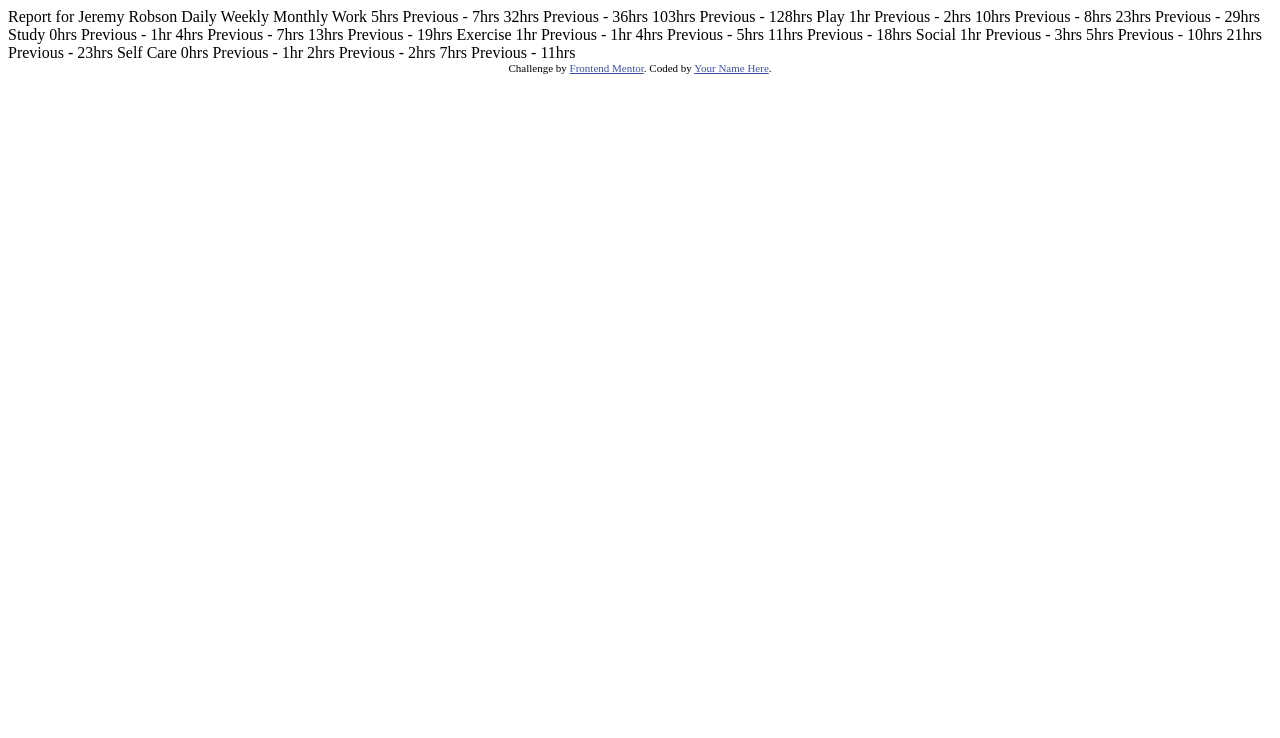
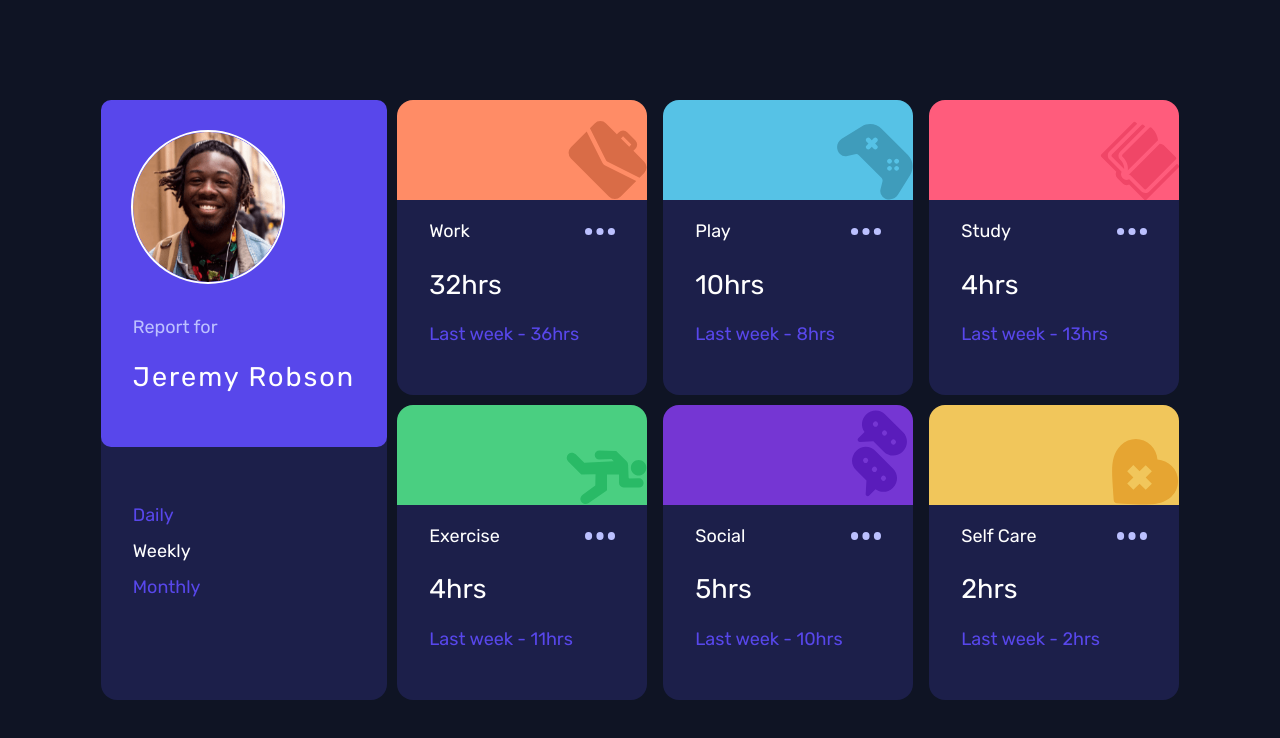
Before and after one commit to gouravsh4225/time-tracking-dashboard-challenge-hub, a plain HTML site: page index.html in a window 1280 px wide. Drawn offline with Linux system fonts and the light colour scheme.

Commit message:
completed

```diff
--- a/index.html
+++ b/index.html
@@ -5,76 +5,120 @@
   <meta name="viewport" content="width=device-width, initial-scale=1.0"> <!-- displays site properly based on user's device -->
 
   <link rel="icon" type="image/png" sizes="32x32" href="./images/favicon-32x32.png">
-
+  <link rel="stylesheet" href="style.css">
   <title>Frontend Mentor | Time tracking dashboard</title>
-
-  <!-- Feel free to remove these styles or customise in your own stylesheet 👍 -->
-  <style>
-    .attribution { font-size: 11px; text-align: center; }
-    .attribution a { color: hsl(228, 45%, 44%); }
-  </style>
 </head>
 <body>
+    <div class="flex-container flex-gap-10 flex-100 ">
+      <div class="sidebar-wrapper main-card">
+        <section class="sidebar-profile">
+            <div class="profile-card">
+              <img src="./images/image-jeremy.png" class="profile-user-image"/>
 
-  Report for
-  Jeremy Robson
+              <div class="profile-details">
+                <p class="report-for">Report for</p>
+                <h1 class="profile-name">Jeremy Robson</h1>
+              </div>
+            </div>
+            <div class="profile-report">
+              <ul class="profile-report-lists">
+                <li class="profile-report-item fw-400">Daily</li>
+                <li class="profile-report-item fw-400 item-active">Weekly</li>
+                <li class="profile-report-item fw-400">Monthly</li>
+              </ul>
+            </div>
+        </section>
+      </div>
+      <div class="content-wrapper">
+        <div class="grid-container grid-col-3 grid-gap-1">
+          <div class="content-card">
+            <div class="content-card-header work-header ">
+              <img src="./images/icon-work.svg" />
+            </div>
+            <div class="content-card-body">
+              <div class="content-body-header">
+                <span>Work</span>
+                <img src="./images/icon-ellipsis.svg" class="image-epllise-icon"/>
+              </div>
+              <h2 class="text-color-white fw-400">32hrs</h2>
+              <p class="text-last-title">Last week -  <span>36hrs</span></p>
+            </div>
+          </div>
+          <div class="content-card">
+            <div class="content-card-header play-header">
+              <img src="./images/icon-play.svg" />
+            </div>
+            <div class="content-card-body">
+              <div class="content-body-header">
+                <span>Play</span>
+                <img src="./images/icon-ellipsis.svg" class="image-epllise-icon"/>
+              </div>
+              <h2 class="text-color-white fw-400">10hrs</h2>
+              <p class="text-last-title">Last week -  <span>8hrs</span></p>
+            </div>
+          </div>
+          <div class="content-card">
+            <div class="content-card-header study-header">
+              <img src="./images/icon-study.svg" />
+            </div>
+            <div class="content-card-body">
+              <div class="content-body-header">
+                <span>Study</span>
+                <img src="./images/icon-ellipsis.svg" class="image-epllise-icon"/>
+              </div>
+              <h2 class="text-color-white fw-400">4hrs</h2>
+              <p class="text-last-title">Last week -  <span>13hrs</span></p>
+            </div>
+          </div>
+        </div>
+        <div class="grid-container grid-col-3 grid-gap-1">
+          <div class="content-card mb-0">
+            <div class="content-card-header exericse-header">
+              <img src="./images/icon-exercise.svg"/>
+            </div>
+            <div class="content-card-body">
+              <div class="content-body-header">
+                <span>Exercise</span>
+                <img src="./images/icon-ellipsis.svg" class="image-epllise-icon"/>
+              </div>
+              <h2 class="text-color-white fw-400">4hrs</h2>
+              <p class="text-last-title">Last week -  <span>11hrs</span></p>
+            </div>
+          </div>
+          <div class="content-card mb-0">
+            <div class="content-card-header social-header">
+              <img src="./images/icon-social.svg" />
+            </div>
+            <div class="content-card-body">
+              <div class="content-body-header">
+                <span>Social</span>
+                <img src="./images/icon-ellipsis.svg" class="image-epllise-icon"/>
+              </div>
+              <h2 class="text-color-white fw-400">5hrs</h2>
+              <p class="text-last-title">Last week -  <span>10hrs</span></p>
+            </div>
+          </div>
+          <div class="content-card mb-0">
+            <div class="content-card-header self-care-header">
+              <img src="./images/icon-self-care.svg" />
+            </div>
+            <div class="content-card-body">
+              <div class="content-body-header">
+                <span>Self Care</span>
+                <img src="./images/icon-ellipsis.svg" class="image-epllise-icon"/>
+              </div>
+              <h2 class="text-color-white fw-400">2hrs</h2>
+              <p class="text-last-title">Last week -  <span>2hrs</span></p>
+            </div>
+          </div>
+        </div>
+        </div>
 
-  Daily
-  Weekly
-  Monthly
+    </div>
 
-  Work
-  5hrs <!-- daily -->
-  Previous - 7hrs <!-- daily -->
-  32hrs <!-- weekly -->
-  Previous - 36hrs <!-- weekly -->
-  103hrs <!-- monthly -->
-  Previous - 128hrs <!-- monthly -->
-
-  Play
-  1hr <!-- daily -->
-  Previous - 2hrs <!-- daily -->
-  10hrs <!-- weekly -->
-  Previous - 8hrs <!-- weekly -->
-  23hrs <!-- monthly -->
-  Previous - 29hrs <!-- monthly -->
-
-  Study
-  0hrs <!-- daily -->
-  Previous - 1hr <!-- daily -->
-  4hrs <!-- weekly -->
-  Previous - 7hrs <!-- weekly -->
-  13hrs <!-- monthly -->
-  Previous - 19hrs <!-- monthly -->
-
-  Exercise
-  1hr <!-- daily -->
-  Previous - 1hr <!-- daily -->
-  4hrs <!-- weekly -->
-  Previous - 5hrs <!-- weekly -->
-  11hrs <!-- monthly -->
-  Previous - 18hrs <!-- monthly -->
-
-  Social
-  1hr <!-- daily -->
-  Previous - 3hrs <!-- daily -->
-  5hrs <!-- weekly -->
-  Previous - 10hrs <!-- weekly -->
-  21hrs <!-- monthly -->
-  Previous - 23hrs <!-- monthly -->
-
-  Self Care
-  0hrs <!-- daily -->
-  Previous - 1hr <!-- daily -->
-  2hrs <!-- weekly -->
-  Previous - 2hrs <!-- weekly -->
-  7hrs <!-- monthly -->
-  Previous - 11hrs <!-- monthly -->
-
-
-  <div class="attribution">
+  <!-- <div class="attribution">
     Challenge by <a href="https://www.frontendmentor.io?ref=challenge" target="_blank">Frontend Mentor</a>.
     Coded by <a href="#">Your Name Here</a>.
-  </div>
+  </div> -->
 </body>
 </html>
--- /dev/null
+++ b/style.css
@@ -0,0 +1,278 @@
+@import url("https://fonts.googleapis.com/css2?family=Rubik:wght@300;400;500&display=swap");
+:root {
+  /* Primary colors*/
+  --primary_blue: hsl(246, 80%, 60%);
+  --primary_light_red_work: hsl(15, 100%, 70%);
+  --primary_soft_blue_play: hsl(195, 74%, 62%);
+  --primary_light_red_study: hsl(348, 100%, 68%);
+  --primary_lime_green_exercise: hsl(145, 58%, 55%);
+  --primary_violet_social: hsl(264, 64%, 52%);
+  --primary_soft_orange_self_care: hsl(43, 84%, 65%);
+  /* Netural Colors */
+  --netural_Very_dark_blue: hsl(226, 43%, 10%);
+  --netural_Dark_blue: hsl(235, 46%, 20%);
+  --netural_Desaturated_blue: hsl(235, 45%, 61%);
+  --netural_Pale_Blue: hsl(236, 100%, 87%);
+  /*font size */
+  --fs_18: 18px;
+}
+html {
+  height: 100%;
+}
+img {
+  display: block;
+  max-width: 100%;
+  max-height: 100%;
+}
+*,
+::after,
+::before {
+  font-family: "Rubik", sans-serif;
+  box-sizing: border-box;
+}
+body {
+  margin: 0;
+  padding: 0;
+  height: 100%;
+  font-size: var(--fs_18);
+  background-color: var(--netural_Very_dark_blue);
+  min-height: 100vh;
+  display: grid;
+  place-content: center;
+}
+
+.flex-container {
+  display: flex;
+}
+.flex-100 {
+  flex: 1;
+}
+.flex-direction-row {
+  flex-direction: row;
+}
+.flex-gap-10:not(:last-child) {
+  margin: 10px;
+}
+
+.sidebar-wrapper {
+  /* width: 300px;
+  flex: 0.3; */
+}
+
+ul {
+  list-style: none;
+}
+li {
+  margin: 0;
+  padding: 0;
+  list-style: none;
+}
+
+.main-card {
+  border-radius: 8px;
+}
+
+.content-wrapper {
+  flex: 0.7;
+}
+.grid-container {
+  display: grid;
+}
+.grid-col-3 {
+  grid-template-columns: repeat(3, 1fr);
+}
+.grid-gap-1 {
+  gap: 1rem;
+}
+.content-wrapper > * {
+  margin-left: 10px;
+}
+
+.content-wrapper .content-card {
+  width: 250px;
+  margin-bottom: 10px;
+}
+.mb-0 {
+  margin-bottom: 0 !important;
+}
+
+.text-color-white,
+.profiel-report-item {
+  color: white;
+}
+
+.headinf {
+  font-weight: 400;
+  letter-spacing: 4px;
+}
+.fw-400 {
+  font-weight: 400;
+}
+
+.text-last-title {
+  color: var(--primary_blue);
+}
+
+.content-card {
+  /* box-shadow: 10px 10px 10px rgba(0, 0, 0, 0.8); */
+}
+
+.content-card-body {
+  background-color: var(--netural_Dark_blue);
+  padding: 2rem;
+  border-radius: 1rem;
+  margin-top: -1rem;
+}
+.content-card-header {
+  border-top-left-radius: 1rem;
+  border-top-right-radius: 1rem;
+  height: 100px;
+  width: 100%;
+  position: relative;
+  display: grid;
+  place-content: flex-end;
+}
+.work-header {
+  background-color: var(--primary_light_red_work);
+}
+.play-header {
+  background-color: var(--primary_soft_blue_play);
+}
+
+.study-header {
+  background-color: var(--primary_light_red_study);
+}
+
+.exericse-header {
+  background-color: var(--primary_lime_green_exercise);
+}
+
+.social-header {
+  background-color: var(--primary_violet_social);
+}
+
+.self-care-header {
+  background-color: var(--primary_soft_orange_self_care);
+}
+.content-body-header {
+  display: flex;
+  justify-content: space-between;
+  align-items: center;
+  color: white;
+}
+.image-epllise-icon {
+  width: 30px;
+  height: 30px;
+  object-fit: contain;
+}
+
+.main-card {
+  border-radius: 1rem;
+}
+.profile-user-image {
+  height: 150px;
+  width: 150px;
+  display: block;
+  border-radius: 50%;
+  outline: 2px solid white;
+}
+.profile-card {
+  padding: 2rem;
+  background-color: var(--primary_blue);
+  border-radius: 10px;
+  display: flex;
+  flex-direction: column;
+}
+.profile-details {
+  margin-top: 1rem;
+}
+.profile-details .report-for {
+  color: var(--netural_Pale_Blue);
+}
+.profile-details .profile-name {
+  color: white;
+  font-weight: 400;
+  letter-spacing: 2px;
+}
+.sidebar-wrapper {
+  background-color: var(--netural_Dark_blue);
+}
+.profile-report-lists {
+  padding: unset;
+  padding: 2rem;
+  line-height: 2;
+  display: flex;
+  flex-direction: column;
+}
+.profile-report-item {
+  color: var(--primary_blue);
+}
+.profile-report-item.item-active {
+  color: white;
+}
+
+
+@media screen and (max-width: 920px) {
+  body {
+    display: block;
+  }
+  .grid-col-3 {
+    grid-template-columns: repeat(1,1fr);
+  }
+  .flex-container {
+    flex-direction: column;
+  }
+  .sidebar-wrapper {
+    width: 100%;
+    flex: 1;
+  }
+  .content-wrapper {
+    width: 100%;
+    flex: 1;
+    margin-top: 10px;
+    margin-left: 0;
+  }
+  .content-wrapper .content-card {
+    width: 100%;
+  }
+  .content-wrapper > * {
+    margin-left: 0px;
+  }
+  .profile-card {
+    flex-direction: row;
+    align-items: center;
+  }
+  .profile-details {
+    margin-top: 0;
+    margin-left: 1rem;
+  }
+  .profile-report-lists {
+    flex-direction: row;
+    justify-content: space-between;
+  }
+}
+
+@media screen and (max-width:400px) {
+  .profile-user-image {
+    height: 75px;
+    width: 75px;
+  }
+    .profile-details .profile-name {
+    font-size: 0.8rem;
+    letter-spacing: 1px;
+    font-weight: 300;;
+  }
+   .profile-details .report-for {
+    font-size: 1rem;
+    margin: 0;
+    font-weight: 300;
+    }
+    .profile-card {
+      padding-inline:1rem ;
+    }
+    .profile-report-lists  {
+      padding-inline: 1rem;
+    }
+}
+
+@media screen and (max-width:1020px) {}
```
